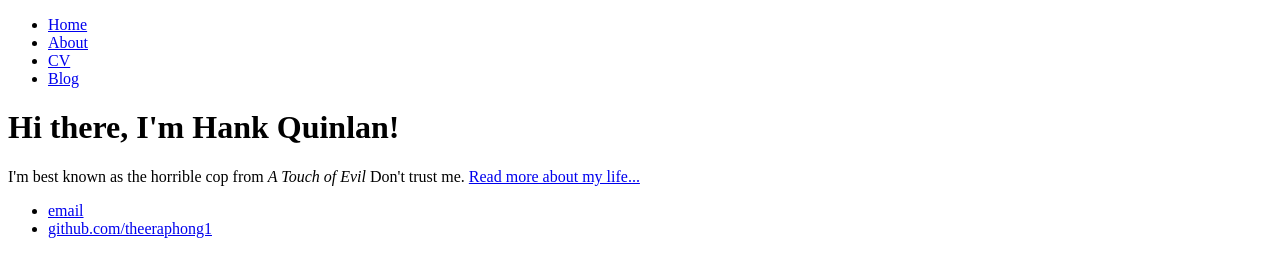
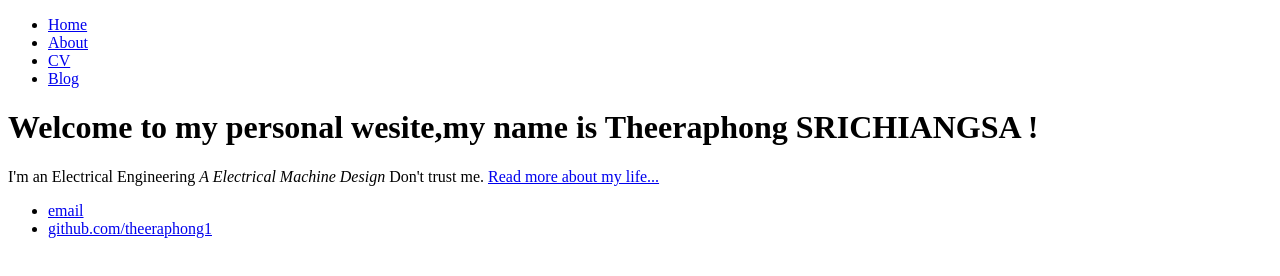
Before and after one commit to Theeraphong1/theeraphong1.org, a plain HTML site: page index.html in a window 1280 px wide. Drawn offline with Linux system fonts and the light colour scheme.

Commit message:
Update index.html

```diff
--- a/index.html
+++ b/index.html
@@ -14,13 +14,13 @@
 		</nav>
 		<div class="container">
     		<div class="blurb">
-        		<h1>Hi there, I'm Hank Quinlan!</h1>
-				<p>I'm best known as the horrible cop from <em>A Touch of Evil</em> Don't trust me. <a href="/about">Read more about my life...</a></p>
+        		<h1> Welcome to my personal wesite,my name is Theeraphong SRICHIANGSA !</h1>
+				<p>I'm an Electrical Engineering  <em>A Electrical Machine Design </em> Don't trust me. <a href="/about">Read more about my life...</a></p>
     		</div><!-- /.blurb -->
 		</div><!-- /.container -->
 		<footer>
     		<ul>
-        		<li><a href="mailto:hankquinlanhub@gmail.com">email</a></li>
+        		<li><a href="mailto:theeraphong.sr@ku.th">email</a></li>
         		<li><a href="https://github.com/theeraphong1">github.com/theeraphong1</a></li>
 			</ul>
 		</footer>
```
